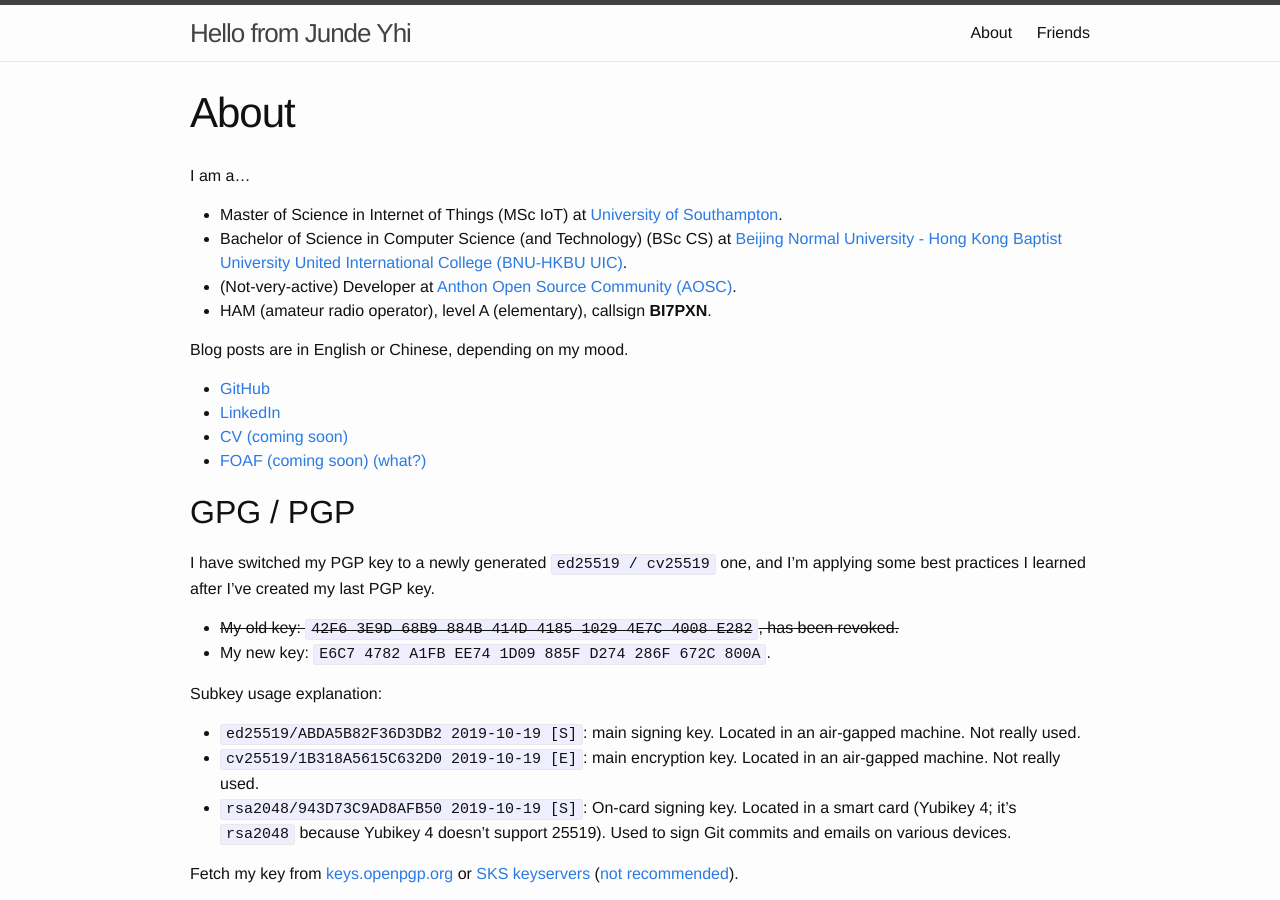
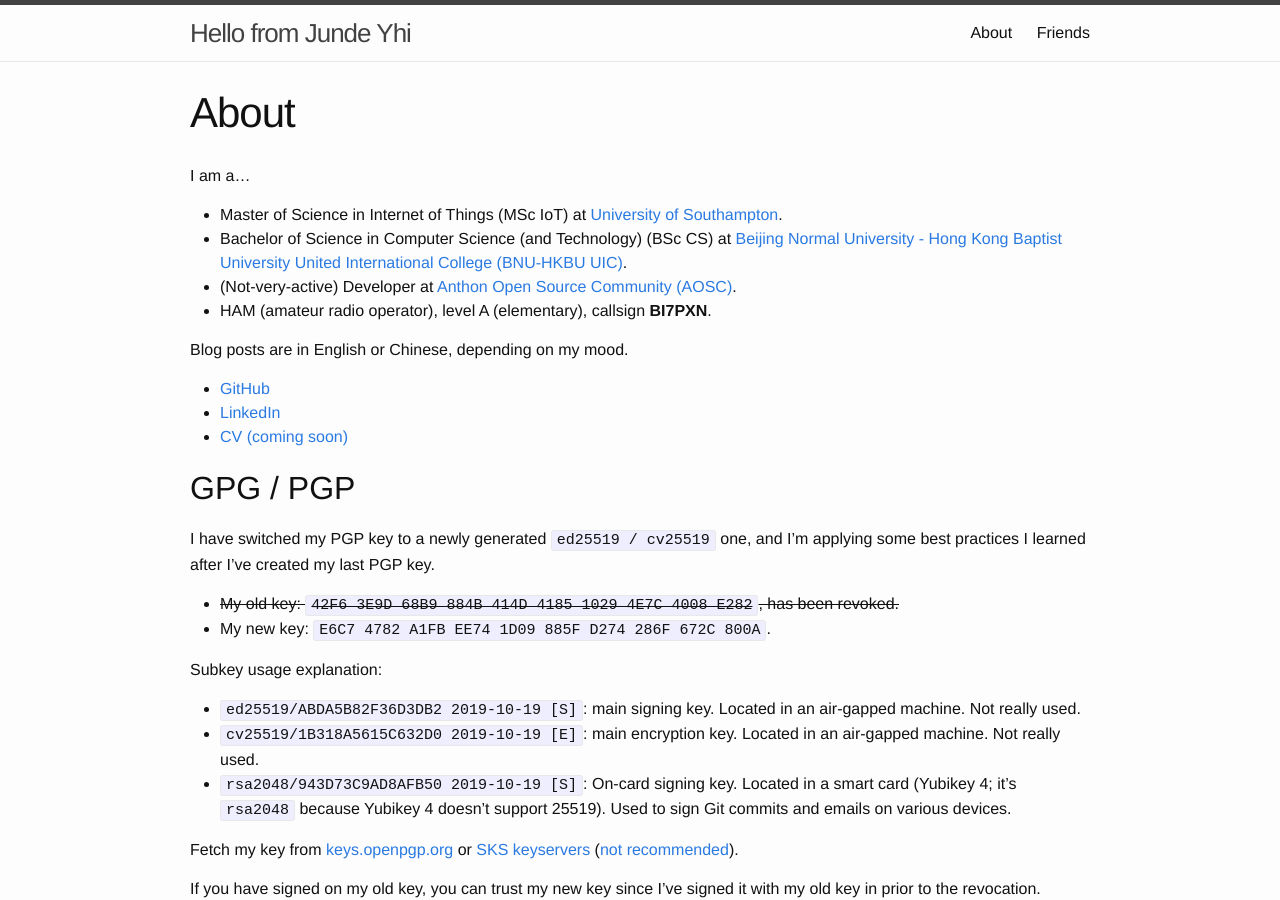
Before and after one commit to lmy441900/lmy441900.github.io, a Jekyll site: the page built from about.md, in a window 1280 px wide and 900 px high. Built offline with Jekyll 4.4.1, drawn with Linux system fonts in a browser that asks for light colours.

Commit message:
about.md: remove foaf

```diff
--- a/about.md
+++ b/about.md
@@ -16,7 +16,6 @@
 - [GitHub][github]
 - [LinkedIn][linkedin]
 - [CV (coming soon)][cv]
-- [FOAF (coming soon)][foaf] [(what?)](https://en.wikipedia.org/wiki/FOAF_(ontology))
 
 [uic]:      https://uic.edu.hk
 [uos]:      https://www.southampton.ac.uk/
@@ -24,7 +23,6 @@
 [github]:   https://github.com/lmy441900
 [linkedin]: https://www.linkedin.com/in/lmy441900/
 [cv]:       #
-[foaf]:     #
 
 ## GPG / PGP
 
```
